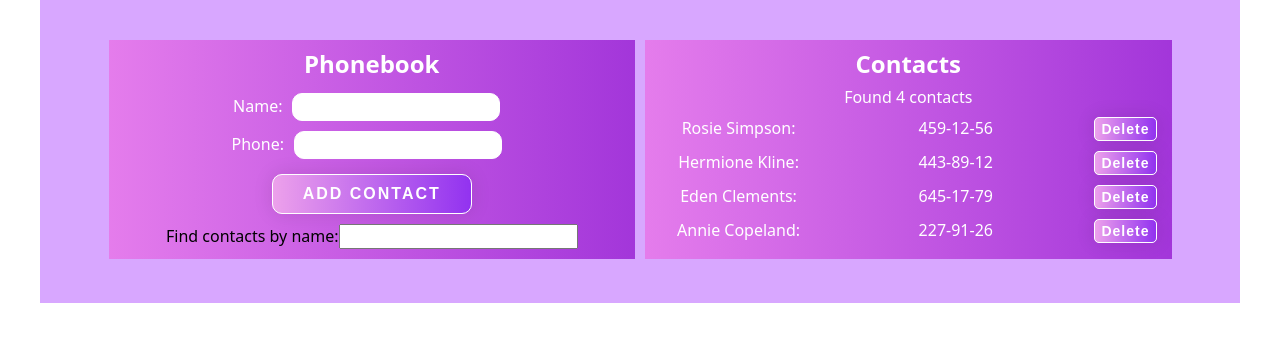
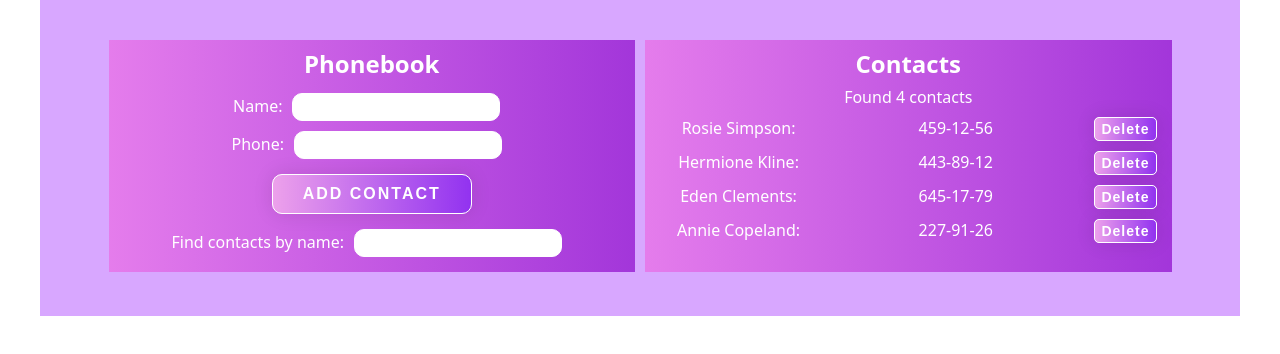
Before and after one commit to yuriy0790/goit-react-hw-02-phonebook, a React (Create React App) app: page / in a window 1280 px wide. Shown: the top 354 px of the page. Built offline with nearby package versions, Linux system fonts and the light colour scheme.

Commit message:
fix style

```diff
--- a/src/components/ContactFilter/ContactFilter.module.css
+++ b/src/components/ContactFilter/ContactFilter.module.css
@@ -0,0 +1,17 @@
+.input {
+  max-width: 250px;
+  min-width: 100px;
+  padding: 5px 5px;
+  margin: 5px 10px;
+  border: 1px solid white;
+  border-radius: 10px;
+  font-family: 'Montserrat', sans-serif;
+  font-size: 14px;
+  font-weight: 600;
+}
+
+.label {
+  color: white;
+  font-size: 16px;
+  font-weight: 500;
+}
--- a/src/components/Notification/Notification.jsx
+++ b/src/components/Notification/Notification.jsx
@@ -9,7 +9,9 @@ const Notification = ({ message }) => {
         fontWeight: 700,
         backgroundColor: '#ffffff',
         display: 'inline-block',
-        padding: 5,
+        padding: 7,
+        borderColor: 'white',
+        borderRadius: 10,
       }}
     >
       {message}
```
